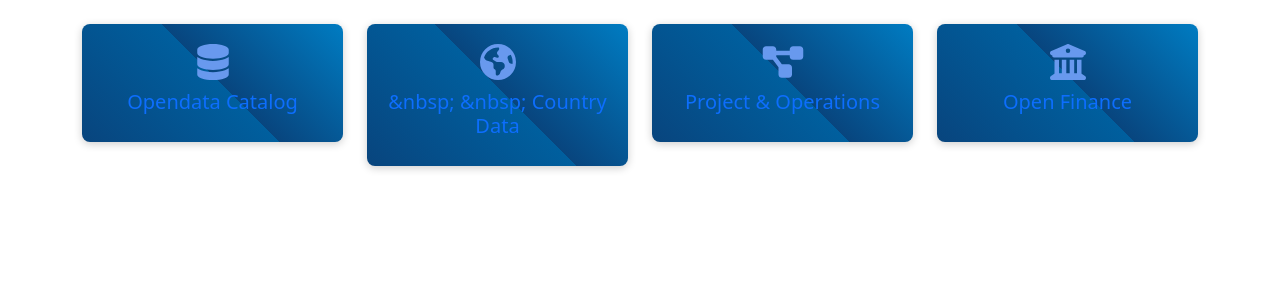
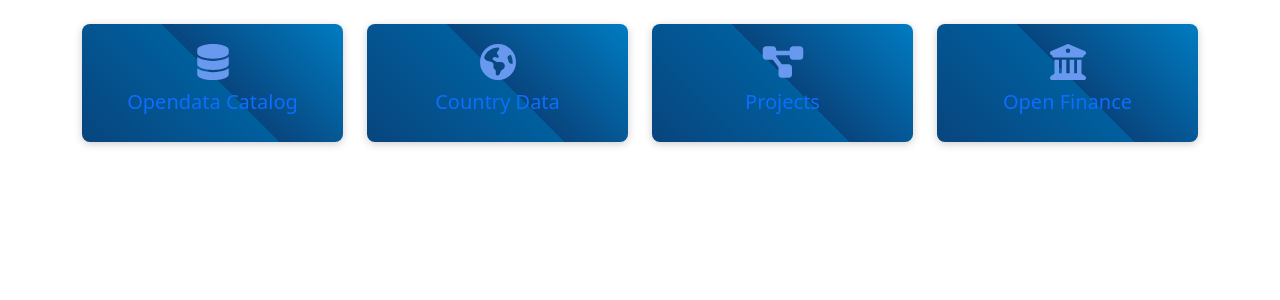
Before and after one commit to sowmya21217/ckanext-datagov, a Python web app: template ckanext/datagov/templates/home/snippets/resources.html in a window 1280 px wide. Shown: the top 300 px of the page. Run offline with Jinja, Linux system fonts and the light colour scheme; the template is opened without the code that fills it, so the values that code supplies are empty; some libraries are stand-ins or nearby versions.

Commit message:
add small change in home page

```diff
--- a/ckanext/datagov/templates/home/snippets/resources.html
+++ b/ckanext/datagov/templates/home/snippets/resources.html
@@ -7,7 +7,7 @@
             <div class="block">
                 <a  href="{{ url_for('dataset.search') }}" target="_blank">
                        <svg class="img-responsive img-rounded" xmlns="http://www.w3.org/2000/svg" height="2.25em" width="4.25em" viewBox="0 0 448 512"><!--! Font Awesome Free 6.4.2 by @fontawesome - https://fontawesome.com License - https://fontawesome.com/license (Commercial License) Copyright 2023 Fonticons, Inc. --><style>svg{fill:#ffffff}</style><path d="M448 80v48c0 44.2-100.3 80-224 80S0 172.2 0 128V80C0 35.8 100.3 0 224 0S448 35.8 448 80zM393.2 214.7c20.8-7.4 39.9-16.9 54.8-28.6V288c0 44.2-100.3 80-224 80S0 332.2 0 288V186.1c14.9 11.8 34 21.2 54.8 28.6C99.7 230.7 159.5 240 224 240s124.3-9.3 169.2-25.3zM0 346.1c14.9 11.8 34 21.2 54.8 28.6C99.7 390.7 159.5 400 224 400s124.3-9.3 169.2-25.3c20.8-7.4 39.9-16.9 54.8-28.6V432c0 44.2-100.3 80-224 80S0 476.2 0 432V346.1z"/></svg>
-                   <h5>{{_("Opendata Catalog") }}</h5>
+                   <h5>{{_(" Opendata Catalog ") }}</h5>
                 </a>
             </div>
         </div>
@@ -15,7 +15,7 @@
             <div class="block">
                 <a href="https://countries.ifad.org/" target="_blank">
                       <svg xmlns="http://www.w3.org/2000/svg" height="2.25em" width="4.25em" viewBox="0 0 512 512"><!--! Font Awesome Free 6.4.2 by @fontawesome - https://fontawesome.com License - https://fontawesome.com/license (Commercial License) Copyright 2023 Fonticons, Inc. --><style>svg{fill:#b5ccf2}</style><path d="M57.7 193l9.4 16.4c8.3 14.5 21.9 25.2 38 29.8L163 255.7c17.2 4.9 29 20.6 29 38.5v39.9c0 11 6.2 21 16 25.9s16 14.9 16 25.9v39c0 15.6 14.9 26.9 29.9 22.6c16.1-4.6 28.6-17.5 32.7-33.8l2.8-11.2c4.2-16.9 15.2-31.4 30.3-40l8.1-4.6c15-8.5 24.2-24.5 24.2-41.7v-8.3c0-12.7-5.1-24.9-14.1-33.9l-3.9-3.9c-9-9-21.2-14.1-33.9-14.1H257c-11.1 0-22.1-2.9-31.8-8.4l-34.5-19.7c-4.3-2.5-7.6-6.5-9.2-11.2c-3.2-9.6 1.1-20 10.2-24.5l5.9-3c6.6-3.3 14.3-3.9 21.3-1.5l23.2 7.7c8.2 2.7 17.2-.4 21.9-7.5c4.7-7 4.2-16.3-1.2-22.8l-13.6-16.3c-10-12-9.9-29.5 .3-41.3l15.7-18.3c8.8-10.3 10.2-25 3.5-36.7l-2.4-4.2c-3.5-.2-6.9-.3-10.4-.3C163.1 48 84.4 108.9 57.7 193zM464 256c0-36.8-9.6-71.4-26.4-101.5L412 164.8c-15.7 6.3-23.8 23.8-18.5 39.8l16.9 50.7c3.5 10.4 12 18.3 22.6 20.9l29.1 7.3c1.2-9 1.8-18.2 1.8-27.5zM0 256a256 256 0 1 1 512 0A256 256 0 1 1 0 256z"/></svg>
-                    <h5>{{_("   &nbsp; &nbsp; Country Data") }}</h5>
+                    <h5>{{_(" Country Data ") }}</h5>
                 </a>
             </div>
         </div>
@@ -23,7 +23,7 @@
             <div class="block">
                 <a href="https://www.ifad.org/en/web/operations/operations-dashboard" target="_blank">
                         <svg xmlns="http://www.w3.org/2000/svg" height="2.25em" width="4.25em"  viewBox="0 0 576 512"><!--! Font Awesome Free 6.4.2 by @fontawesome - https://fontawesome.com License - https://fontawesome.com/license (Commercial License) Copyright 2023 Fonticons, Inc. --><style>svg{fill:#76a4f4}</style><path d="M0 80C0 53.5 21.5 32 48 32h96c26.5 0 48 21.5 48 48V96H384V80c0-26.5 21.5-48 48-48h96c26.5 0 48 21.5 48 48v96c0 26.5-21.5 48-48 48H432c-26.5 0-48-21.5-48-48V160H192v16c0 1.7-.1 3.4-.3 5L272 288h96c26.5 0 48 21.5 48 48v96c0 26.5-21.5 48-48 48H272c-26.5 0-48-21.5-48-48V336c0-1.7 .1-3.4 .3-5L144 224H48c-26.5 0-48-21.5-48-48V80z"/></svg>
-                    <h5>{{_("Project & Operations") }}</h5>
+                    <h5>{{_(" Projects ") }}</h5>
                 </a>
             </div>
         </div>
@@ -31,7 +31,7 @@
             <div class="block">
                 <a href="https://www.ifad.org/en/financial-indicators-and-trends" target="_blank">
                          <svg xmlns="http://www.w3.org/2000/svg" height="2.25em" width="4.25em" viewBox="0 0 512 512"><!--! Font Awesome Free 6.4.2 by @fontawesome - https://fontawesome.com License - https://fontawesome.com/license (Commercial License) Copyright 2023 Fonticons, Inc. --><style>svg{fill:#6899ee}</style><path d="M243.4 2.6l-224 96c-14 6-21.8 21-18.7 35.8S16.8 160 32 160v8c0 13.3 10.7 24 24 24H456c13.3 0 24-10.7 24-24v-8c15.2 0 28.3-10.7 31.3-25.6s-4.8-29.9-18.7-35.8l-224-96c-8-3.4-17.2-3.4-25.2 0zM128 224H64V420.3c-.6 .3-1.2 .7-1.8 1.1l-48 32c-11.7 7.8-17 22.4-12.9 35.9S17.9 512 32 512H480c14.1 0 26.5-9.2 30.6-22.7s-1.1-28.1-12.9-35.9l-48-32c-.6-.4-1.2-.7-1.8-1.1V224H384V416H344V224H280V416H232V224H168V416H128V224zM256 64a32 32 0 1 1 0 64 32 32 0 1 1 0-64z"/></svg>
-                    <h5>{{_("Open Finance") }}</h5>
+                    <h5>{{_(" Open Finance ") }}</h5>
                 </a>
             </div>
         </div>
```
